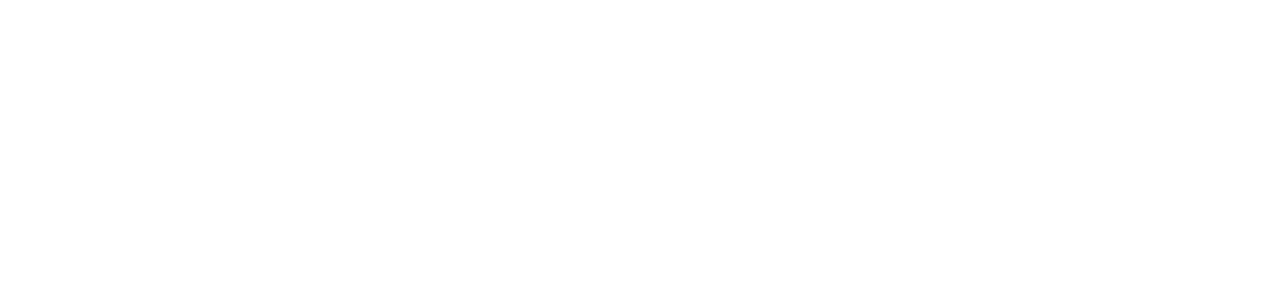
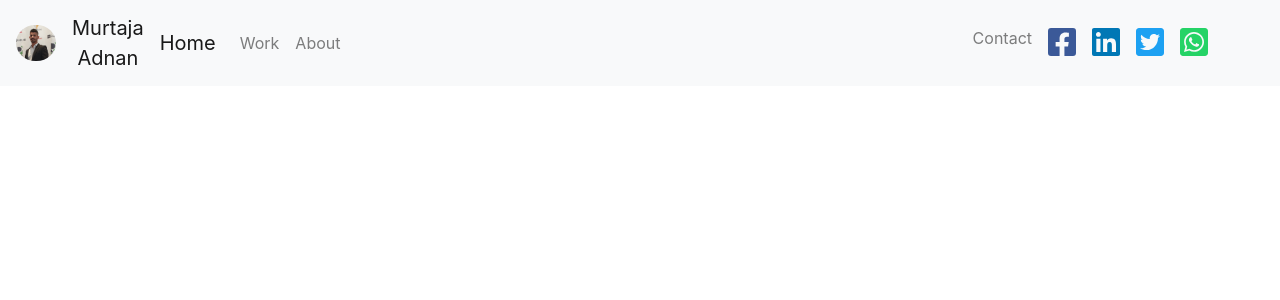
Before and after one commit to Murtaja-code/portifoilo, a React (Create React App) app: page / in a window 1280 px wide. Shown: the top 300 px of the page. Built offline with nearby package versions, Linux system fonts and the light colour scheme.

Commit message:
Build: Create the navbar fixes #1

```diff
--- a/package.json
+++ b/package.json
@@ -3,10 +3,15 @@
   "version": "0.1.0",
   "private": true,
   "dependencies": {
+    "@fortawesome/fontawesome-svg-core": "^1.2.34",
+    "@fortawesome/free-brands-svg-icons": "^5.15.2",
+    "@fortawesome/react-fontawesome": "^0.1.14",
     "@testing-library/jest-dom": "^5.11.4",
     "@testing-library/react": "^11.1.0",
     "@testing-library/user-event": "^12.1.10",
+    "bootstrap": "^4.6.0",
     "react": "^17.0.1",
+    "react-bootstrap": "^1.5.0",
     "react-dom": "^17.0.1",
     "react-scripts": "4.0.3",
     "web-vitals": "^1.0.1"
--- a/public/index.html
+++ b/public/index.html
@@ -9,7 +9,14 @@
       name="description"
       content="Web site created using create-react-app"
     />
+
     <link rel="apple-touch-icon" href="%PUBLIC_URL%/logo192.png" />
+    <link
+      rel="stylesheet"
+      href="https://maxcdn.bootstrapcdn.com/bootstrap/4.5.0/css/bootstrap.min.css"
+      integrity="sha384-9aIt2nRpC12Uk9gS9baDl411NQApFmC26EwAOH8WgZl5MYYxFfc+NcPb1dKGj7Sk"
+      crossorigin="anonymous"
+    />
     <!--
       manifest.json provides metadata used when your web app is installed on a
       user's mobile device or desktop. See https://developers.google.com/web/fundamentals/web-app-manifest/
--- a/src/App.js
+++ b/src/App.js
@@ -1,7 +1,17 @@
 import "./App.css"
-
+import About from "./components/About"
+import Contact from "./components/Contact"
+import NavBar from "./components/NavBar"
+import Work from "./components/Work"
 function App() {
-	return <div className="App"></div>
+	return (
+		<div className="App">
+			<NavBar />
+			<Work />
+			<About />
+			<Contact />
+		</div>
+	)
 }
 
 export default App
--- a/src/components/About.js
+++ b/src/components/About.js
@@ -0,0 +1,7 @@
+import React from "react"
+
+function About() {
+	return <div></div>
+}
+
+export default About
--- a/src/components/Contact.js
+++ b/src/components/Contact.js
@@ -0,0 +1,7 @@
+import React from "react"
+
+function Contact() {
+	return <div></div>
+}
+
+export default Contact
--- a/src/components/NavBar.js
+++ b/src/components/NavBar.js
@@ -0,0 +1,61 @@
+import React from "react"
+import { Navbar, Nav, Image } from "react-bootstrap"
+import { FontAwesomeIcon } from "@fortawesome/react-fontawesome"
+import {
+	faFacebookSquare,
+	faLinkedin,
+	faTwitterSquare,
+	faWhatsappSquare
+} from "@fortawesome/free-brands-svg-icons"
+import src from "../Images/IMG_20210126_110122.jpg"
+function NavBar() {
+	return (
+		<div>
+			<Navbar bg="light" expand="lg">
+				<Navbar.Brand href="#home">
+					<Image src={src} roundedCircle width="40" />
+				</Navbar.Brand>
+				<Navbar.Brand href="#home">
+					Murtaja <br /> Adnan
+				</Navbar.Brand>
+				<Navbar.Toggle aria-controls="basic-navbar-nav" />
+				<Navbar.Collapse id="basic-navbar-nav" align="left">
+					<Nav className="mr-auto mr-5">
+						<Navbar.Brand href="#home">Home</Navbar.Brand>
+						<Nav.Link href="#home">Work</Nav.Link>
+						<Nav.Link href="#home">About</Nav.Link>
+					</Nav>
+					<Nav className="ml-auto mr-5">
+						<Nav.Link href="#home">Contact</Nav.Link>
+						<Nav.Link href="#link">
+							<FontAwesomeIcon
+								icon={faFacebookSquare}
+								size="2x"
+								color="#3b5998"
+							/>
+						</Nav.Link>
+						<Nav.Link href="#link">
+							<FontAwesomeIcon icon={faLinkedin} size="2x" color="#0077b5" />
+						</Nav.Link>
+						<Nav.Link href="#link">
+							<FontAwesomeIcon
+								icon={faTwitterSquare}
+								size="2x"
+								color="#1da1f2"
+							/>
+						</Nav.Link>
+						<Nav.Link href="#link">
+							<FontAwesomeIcon
+								icon={faWhatsappSquare}
+								size="2x"
+								color="#25d366"
+							/>
+						</Nav.Link>
+					</Nav>
+				</Navbar.Collapse>
+			</Navbar>
+		</div>
+	)
+}
+
+export default NavBar
--- a/src/components/Work.js
+++ b/src/components/Work.js
@@ -0,0 +1,7 @@
+import React from "react"
+
+function Work() {
+	return <div></div>
+}
+
+export default Work
--- a/src/index.js
+++ b/src/index.js
@@ -1,17 +1,12 @@
-import React from 'react';
-import ReactDOM from 'react-dom';
-import './index.css';
-import App from './App';
-import reportWebVitals from './reportWebVitals';
+import React from "react"
+import ReactDOM from "react-dom"
+import "./index.css"
+import App from "./App"
+import reportWebVitals from "./reportWebVitals"
 
-ReactDOM.render(
-  <React.StrictMode>
-    <App />
-  </React.StrictMode>,
-  document.getElementById('root')
-);
+ReactDOM.render(<App />, document.getElementById("root"))
 
 // If you want to start measuring performance in your app, pass a function
 // to log results (for example: reportWebVitals(console.log))
 // or send to an analytics endpoint. Learn more: https://bit.ly/CRA-vitals
-reportWebVitals();
+reportWebVitals()
```
Also changed, not shown: src/containers/ContactForm.js (+7 -0 lines), src/Images/IMG_20210126_110122.jpg (added), 1 other file (tests, documents, lock files or other folders).
